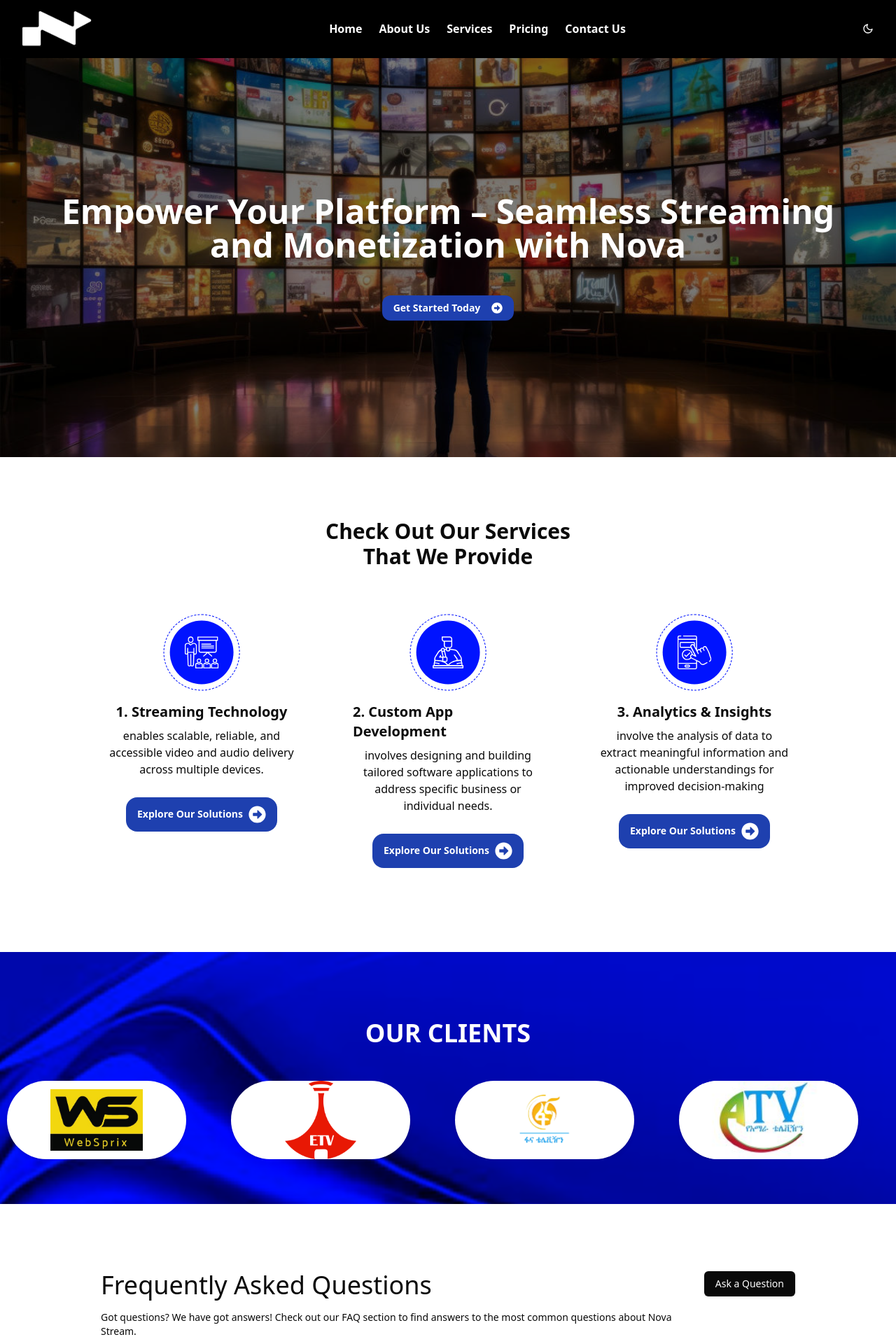
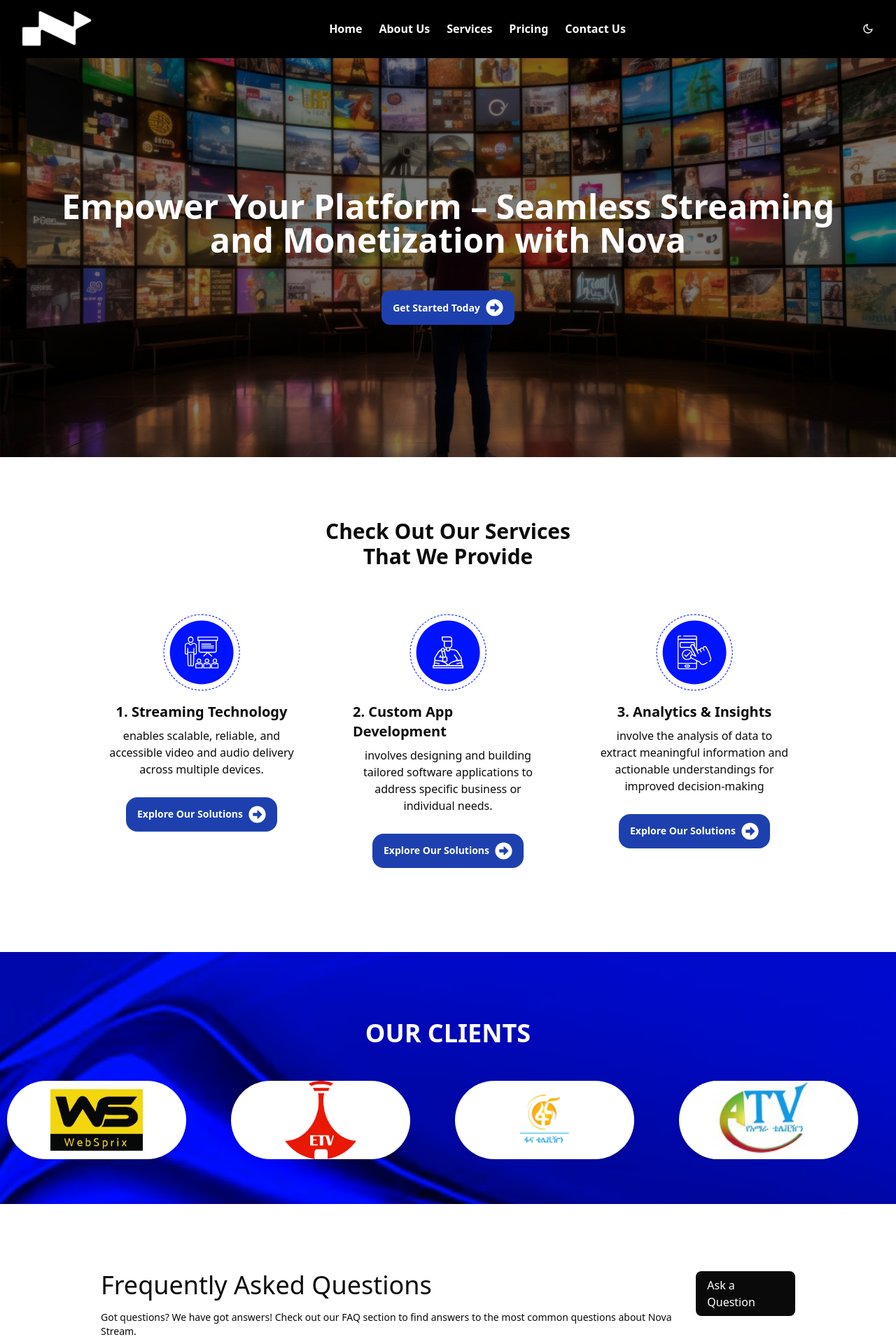
Before and after one commit to ADGO-et/nova, a Next.js app: page /home in a window 1280 px wide. Shown: the top 1920 px of the page at 70% size. Built offline with nearby package versions, Linux system fonts and the light colour scheme.

Commit message:
feedbacks

```diff
--- a/app/home/page.tsx
+++ b/app/home/page.tsx
@@ -1,21 +1,21 @@
 import React from 'react'
 import { FaArrowAltCircleRight } from 'react-icons/fa'
-import ProvideSection from '@/components/home/ProvideSection'
 import { Button } from '@/components/ui/button'
 import ClientsSection from '@/components/home/ClientsSection'
 import FaqSection from '@/components/home/FaqSection'
 import Services from '@/components/services/services'
+import Link from 'next/link'
 
 const page = () => {
   return (
     <div>
       <div className="relative flex flex-col justify-center p-12 items-center w-full h-[250px] md:h-[570px] bg-cover bg-center gap-4 md:gap-12" style={{ backgroundImage: 'url(/home/hero2.jpg)' }}>
         <div className="absolute inset-0 bg-black opacity-50"></div>
-        <h1 className='mx-auto text-center text-2xl md:text-5xl font-bold text-white relative z-10'>Empower Your Platform – Seamless Streaming and Monetization with Nova</h1>
-        <Button className="bg-blue-800 text-white font-semibold py-3 px-4 rounded-xl flex items-center space-x-2 hover:bg-blue-600 relative z-10">
+        <h1 className='mx-auto text-center text-2xl md:text-5xl font-bold text-white relative z-9'>Empower Your Platform – Seamless Streaming and Monetization with Nova</h1>
+        <Link href='/services' className="bg-blue-800 text-white font-semibold py-3 px-4 rounded-xl flex items-center space-x-2 hover:bg-blue-600 hover:scale-105 duration-300 relative z-10">
           <span className='text-sm'>Get Started Today</span>
-          <FaArrowAltCircleRight size={45} />
-        </Button>
+          <FaArrowAltCircleRight size={25} />
+        </Link>
       </div>
       <Services/>
       {/* <ProvideSection /> */}
--- a/components/about/coreVals.tsx
+++ b/components/about/coreVals.tsx
@@ -22,7 +22,7 @@ const CoreValues = () => {
               className="mb-4"
             />
             <h3 className="text-xl font-semibold mb-2">Innovation</h3>
-            <p className="text-center text-gray-700 mb-4">
+            <p className="text-center mb-4">
             Nova: Pioneering streaming advancements.
             </p>
             <Button className="bg-blue-800 text-white font-semibold py-3 px-4 rounded-2xl flex items-center space-x-2 hover:bg-blue-600 mt-3 ">
@@ -39,7 +39,7 @@ const CoreValues = () => {
               className="mb-4"
             />
             <h3 className="text-xl font-semibold mb-2">Reliability</h3>
-            <p className="text-center text-gray-700 mb-4">
+            <p className="text-center mb-4">
               Nova: Trusted streaming partnership.
             </p>
             <Button className="bg-blue-800 text-white font-semibold py-3 px-4 rounded-2xl flex items-center space-x-2 hover:bg-blue-600 mt-3 ">
@@ -56,7 +56,7 @@ const CoreValues = () => {
               className="mb-4"
             />
             <h3 className="text-xl font-semibold mb-2">Customization</h3>
-            <p className="text-center text-gray-700 mb-4">
+            <p className="text-center mb-4">
               Nova: Tailored streaming solutions
             </p>
             <Button className="bg-blue-800 text-white font-semibold py-3 px-4 rounded-2xl flex items-center space-x-2 hover:bg-blue-600 mt-3 ">
--- a/components/about/midsection.tsx
+++ b/components/about/midsection.tsx
@@ -33,7 +33,15 @@ const StreamingFeature = () => {
               and unmatched reliability, we empower broadcasters to succeed in
               the rapidly evolving digital era.
             </p>
-            <Button className="bg-green-500 text-white font-semibold py-3 px-4 rounded-2xl flex items-center space-x-2 hover:bg-blue-600 mt-3 ">
+            <Button
+              className="bg-green-500 text-white font-semibold py-3 px-4 rounded-2xl flex items-center space-x-2 hover:bg-blue-600 mt-3 "
+              onClick={() => {
+                window.scrollTo({
+                  top: window.scrollY + 800,
+                  behavior: "smooth",
+                });
+              }}
+            >
               <span className="text-sm">Explore More</span>
               <FaArrowAltCircleRight size={45} />
             </Button>
--- a/components/home/FaqSection.tsx
+++ b/components/home/FaqSection.tsx
@@ -6,6 +6,7 @@ import {
   AccordionTrigger,
 } from "@/components/ui/accordion";
 import { Button } from "../ui/button";
+import Link from "next/link";
 
 const FaqSection = () => {
   return (
@@ -15,7 +16,7 @@ const FaqSection = () => {
                 <h1 className='text-2xl md:text-4xl'>Frequently Asked Questions</h1>
                 <p className="text-sm">Got questions? We have got answers! Check out our FAQ section to find answers to the most common questions about Nova Stream.</p>
             </div>
-            <Button className='bg-foreground text-background items-end justify-end'>Ask a Question</Button>
+            <Link href='/contact' className='bg-foreground text-background w-fit h-fit py-2 px-4 rounded-lg'>Ask a Question</Link>
         </div>
         <div className="flex flex-col md:flex-row gap-12">
             <div className="md:w-[50%]">
```
